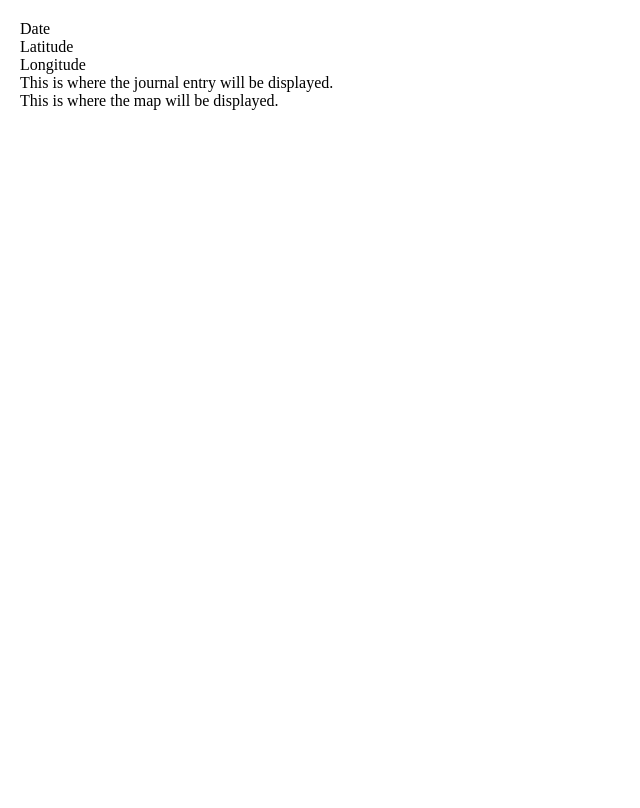
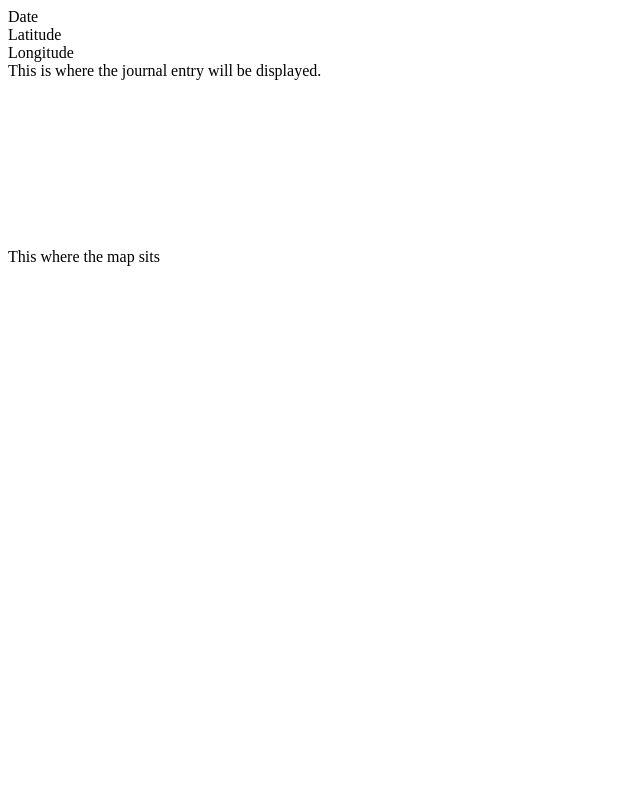
Before and after one commit to antipodite/journeymapper, a Flask app: page / in a window 1280 px wide. Shown: the whole page, without its empty margins (0-640 px from the left). Before the commit the page ends 110 px from the top, so only its background shows below. Run offline with Flask 2, Linux system fonts and the light colour scheme; parts of the project's set-up code (start-up, migrations or seed data) failed here and were passed over; some libraries are stand-ins or nearby versions.

Commit message:
Fiddled with layout, not very successfully

```diff
--- a/static/mapinterface.js
+++ b/static/mapinterface.js
@@ -13,10 +13,10 @@ function addMarker(map, id, latlng) {
         var url = '/entry-text/' + marker.entry_id;
         $.getJSON(url, function(response) {
             console.log(response);
-            $('#datefield').text(response.date);
-            $('#latfield').text(response.lat);
-            $('#lngfield').text(response.lng);
-            $('#entrybox').text(response.text);
+            $('#date_field').text(response.date);
+            $('#lat_field').text(response.lat);
+            $('#lng_field').text(response.lng);
+            $('#entry_field').text(response.text);
         });
     });
 }
@@ -29,7 +29,9 @@ function initialise()
         zoom: 6,
         mapTypeId: 'satellite'
     };
-    var map = new google.maps.Map(document.getElementById('mapbox'), options);
+
+    var map = new google.maps.Map(document.getElementById('map_box'), options);
+    console.log(map);
 
     // Request the entries from the JSON entries view and make loc markers
     $.getJSON('/all-positions', function(response) {
--- a/templates/index.html
+++ b/templates/index.html
@@ -6,18 +6,30 @@
         <script src="https://maps.googleapis.com/maps/api/js"></script>
         <script src="/static/mapinterface.js"></script>
         <style type="text/css">
-            html { height: 100% }
-            body { height: 90%; margin: 20px; padding: 0}
-            #mapbox { height: 70%; width: 90%}
+            html, body {
+                height: 100%;
+                overflow: auto;
+            }
+            #entry_box {
+                height: 30%;
+                overflow: scroll;
+            }
+            #map_box {
+                height: 70%;
+                margin-bottom: 1em;
+                display: block;
+            }
         </style>
     </head>
 
     <body>
-        <div id="datefield">Date</div>
-        <div id="latfield">Latitude</div>
-        <div id="lngfield">Longitude</div>
-        <div id="entrybox">This is where the journal entry will be displayed.</div>
-        <div id="mapbox">This is where the map will be displayed.</div>
+        <div id="entry_box">
+            <div id="date_field">Date</div>
+            <div id="lat_field">Latitude</div>
+            <div id="lng_field">Longitude</div>
+            <div id="entry_field">This is where the journal entry will be displayed.</div>
+        </div>
+        <div id="map_box">This where the map sits</div>
     </body>
 
 </html>
```
